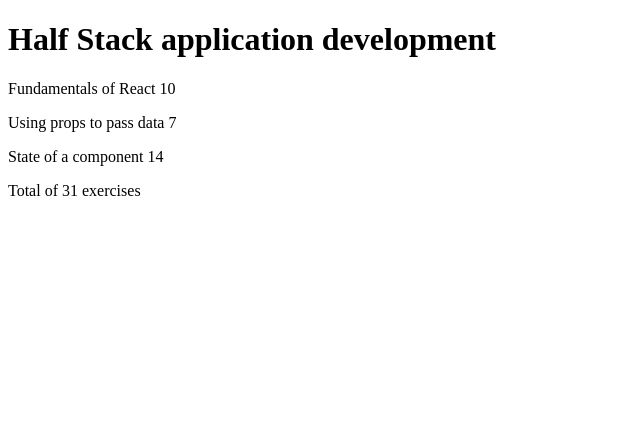
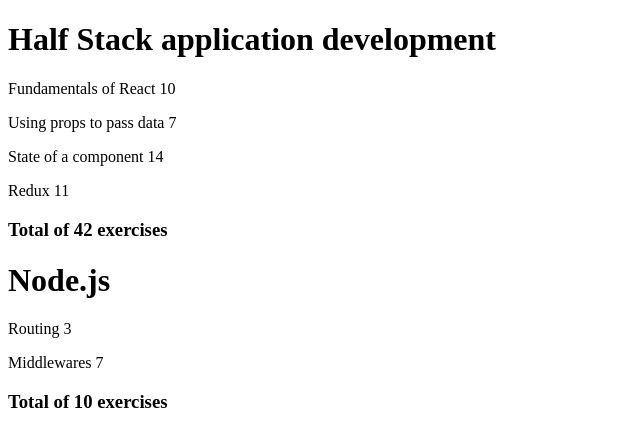
Before and after one commit to curryworry/fso, a React (Vite) app in the folder part2/courseinfo/: page / in a window 1280 px wide. Shown: the top 446 px of the page, without its empty margins (0-640 px from the left). Built offline with nearby package versions, Linux system fonts and the light colour scheme.

Commit message:
Refactored Course module to allow for arbitrary number of courses

```diff
--- a/part2/courseinfo/src/App.jsx
+++ b/part2/courseinfo/src/App.jsx
@@ -6,7 +6,7 @@
   console.log(exercises);
   const sum = exercises.reduce((sum,exercise) => sum + exercise,0)*/
   const total = parts.reduce((sum,part) =>  sum + part.exercises,0)
-  return (<div>Total of {total} exercises</div>)
+  return (<div><h3>Total of {total} exercises</h3></div>)
 }
 
 
@@ -22,10 +22,10 @@
 )
 }
 
-const Course = ({course}) => {
-  console.log(course);
-  return(
-  <div>
+const Course = ({courses}) => {
+  console.log('course are',courses);
+  return courses.map((course)=>
+  <div key={course.id}>
     <Header course={course.name}/>
     <Content parts={course.parts}/>
     <Total parts={course.parts}/>
@@ -34,9 +34,10 @@
 }
 
 const App = () => {
-  const course = {
+  const courses = [
+    {
+      name: 'Half Stack application development',
       id: 1,
-    name: 'Half Stack application development',
       parts: [
         {
           name: 'Fundamentals of React',
@@ -52,10 +53,33 @@
           name: 'State of a component',
           exercises: 14,
           id: 3
+        },
+        {
+          name: 'Redux',
+          exercises: 11,
+          id: 4
+        }
+      ]
+    },
+    {
+      name: 'Node.js',
+      id: 2,
+      parts: [
+        {
+          name: 'Routing',
+          exercises: 3,
+          id: 1
+        },
+        {
+          name: 'Middlewares',
+          exercises: 7,
+          id: 2
         }
       ]
     }
-  return <Course course={course}/>
+  ]
+
+  return <Course courses={courses}/>
 }
 
 export default App
```
Lines whose indentation alone changed are shown as unchanged.
